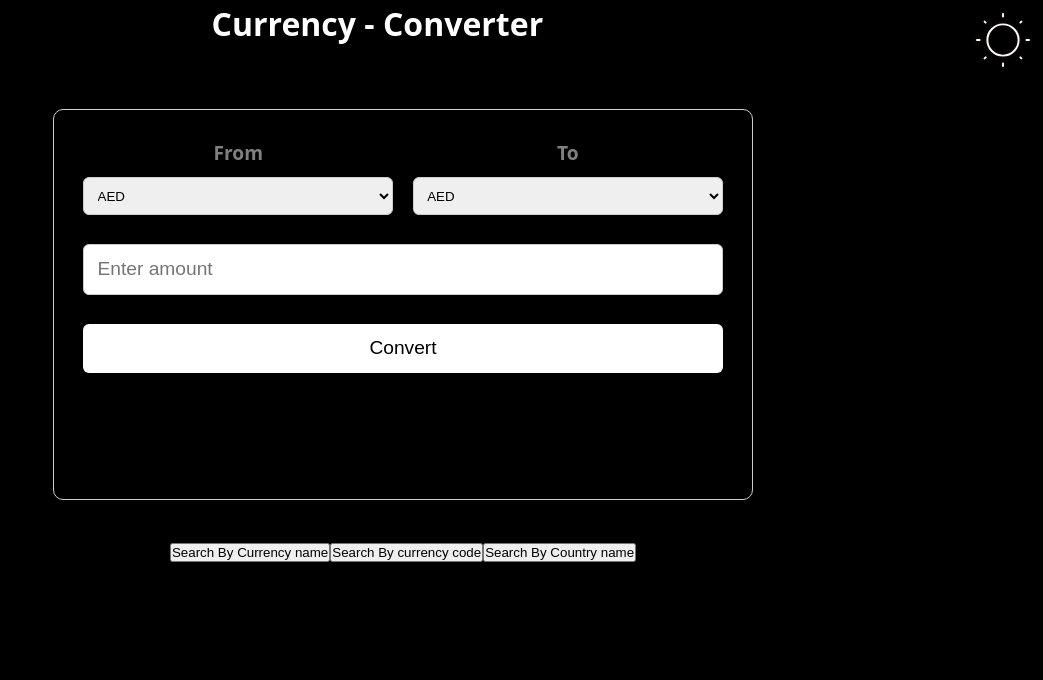
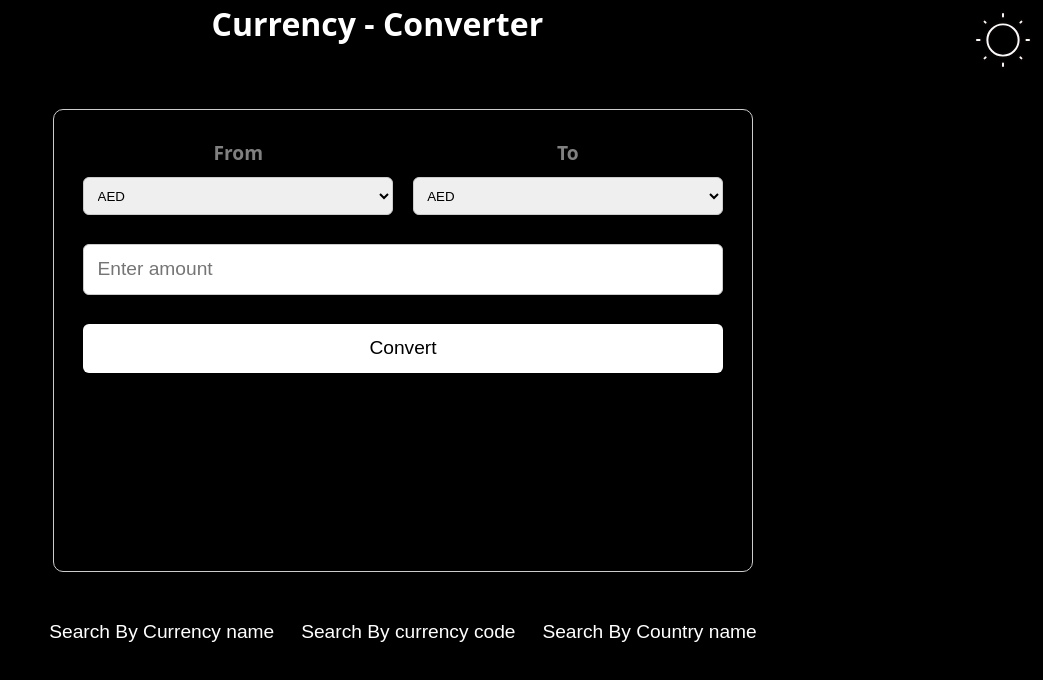
Before and after one commit to harshsays/currency_converter, a React (Vite) app: page /converter in a window 1280 px wide. Shown: the top 680 px of the page, without its empty margins (237-1280 px from the left). Built offline with nearby package versions, Linux system fonts and the light colour scheme.

Commit message:
Your update message

```diff
--- a/src/pages/currencyConvert/currencyConvert.jsx
+++ b/src/pages/currencyConvert/currencyConvert.jsx
@@ -1,22 +1,25 @@
 import styles from "./currencyConvert.module.css";
 import Form from "../../components/form/form";
+import { useSelector } from "react-redux";
 import currencyCode from "../../StaticData/currencyCodeNames";
 import { useState } from "react";
 function CurrencyConvert(){
-    const [means,setMeans]=useState("code")
+    const [means,setMeans]=useState("code");
+    const color=useSelector((state)=>(state.toggle.color))
 
     function chngeMeans(means){
         setMeans(means)
     }
+
     return (
         <div id={styles.container}>
             <div id={styles.Container}>
                 <Form means={means}></Form>
             </div>
             <div style={{marginTop:"5rem"}}>
-                <button onClick={()=>chngeMeans("name")}>Search By Currency name</button>
-            <button onClick={()=>chngeMeans("code")}>Search By currency code</button>
-            <button onClick={()=>chngeMeans("country")}>Search By Country name</button>
+            <button className={styles.convertBtn} style={{backgroundColor:`${color.BG_COLOR }`, color:`${color.FONT_COLOR}`}} onClick={()=>chngeMeans("name")}>Search By Currency name</button>
+            <button className={styles.convertBtn} style={{backgroundColor:`${color.BG_COLOR }`, color:`${color.FONT_COLOR}`}} onClick={()=>chngeMeans("code")}>Search By currency code</button>
+            <button className={styles.convertBtn} style={{backgroundColor:`${color.BG_COLOR }`, color:`${color.FONT_COLOR}`}} onClick={()=>chngeMeans("country")}>Search By Country name</button>
             </div>
 
         </div>
--- a/src/pages/currencyConvert/currencyConvert.module.css
+++ b/src/pages/currencyConvert/currencyConvert.module.css
@@ -5,9 +5,20 @@
 }
 
 #Container{
-    height: 50%;
+    height: 60%;
     max-height: auto;
     width: 100%;
     display: flex;
     justify-content: center;
 }
+
+.convertBtn {
+  padding: 0.7rem;
+  background-color: var(--black-color);
+  color: white;
+  border: none;
+  border-radius: 6px;
+  font-size: 1rem;
+  cursor: pointer;
+  /* transition: background-color 0.3s ease; */
+}
```
